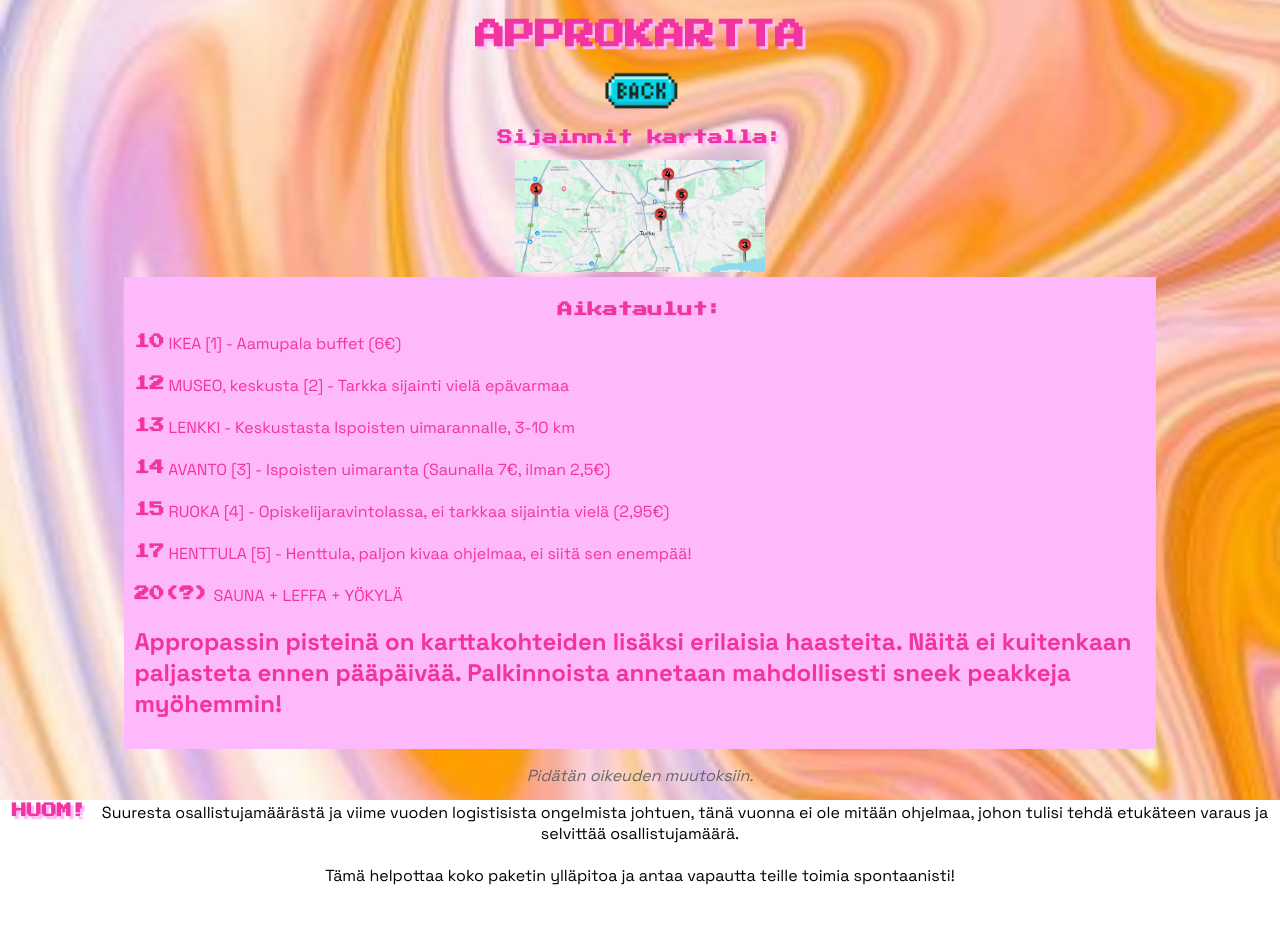
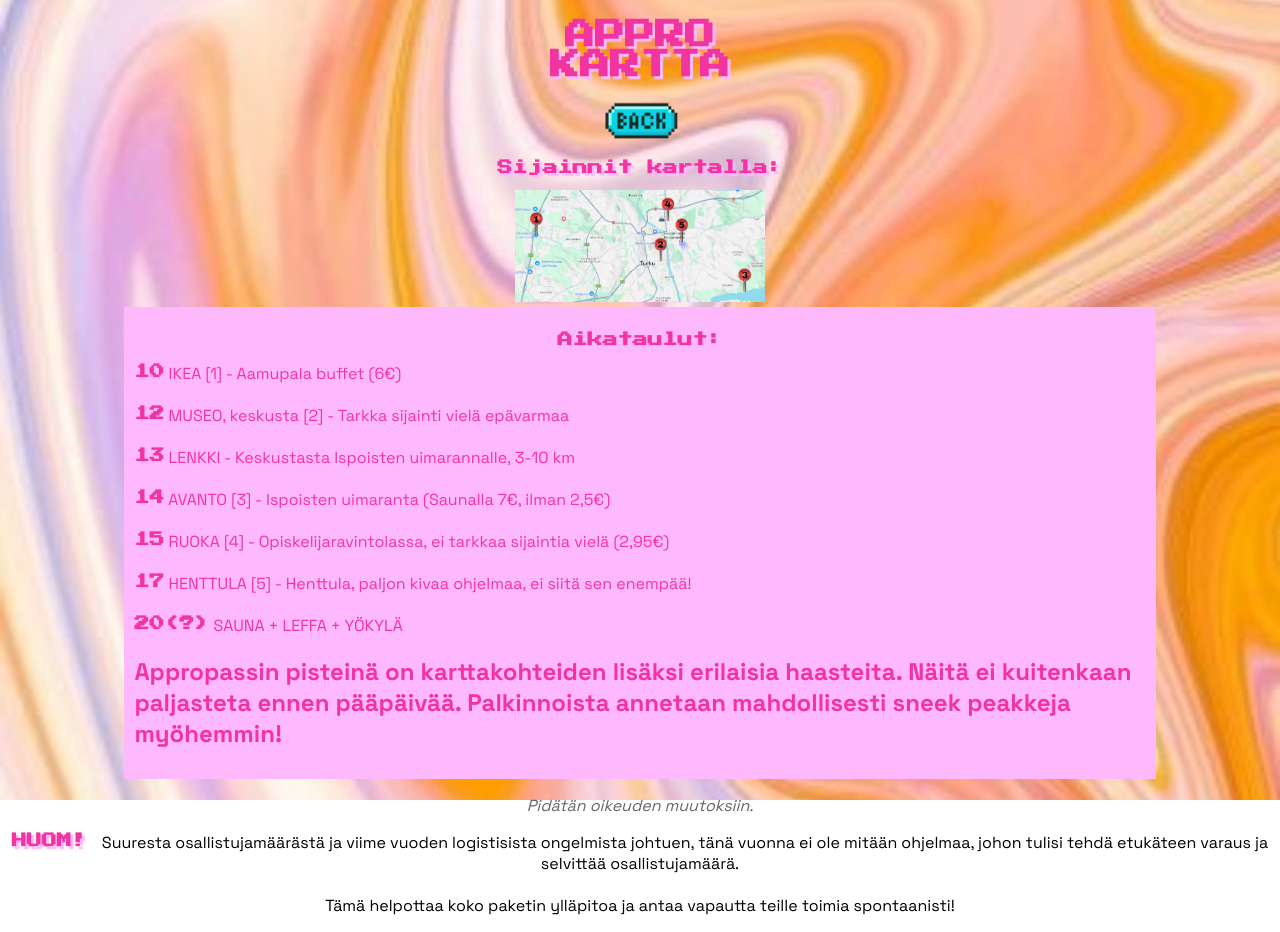
Before and after one commit to pohjolaminttu/sapprokartta, a plain HTML site: page index.html in a window 1280 px wide. Before the commit the page ends 902 px from the top, so only its background shows below. Drawn offline with Linux system fonts and the light colour scheme.

Commit message:
otsikko rivitetty

```diff
--- a/index.html
+++ b/index.html
@@ -17,7 +17,7 @@
 
 <body>
   <div class="bg"></div>
-  <h1>APPROKARTTA</h1>
+  <h1>APPRO<br>KARTTA</h1>
   <a href="https://synttariapprot.netlify.app"><img src="images/back.png" height="40px" width="80px"></a>
   <br>
   <h3>Sijainnit kartalla:</h3><img src="images/map.jpg" width="250px">
```
